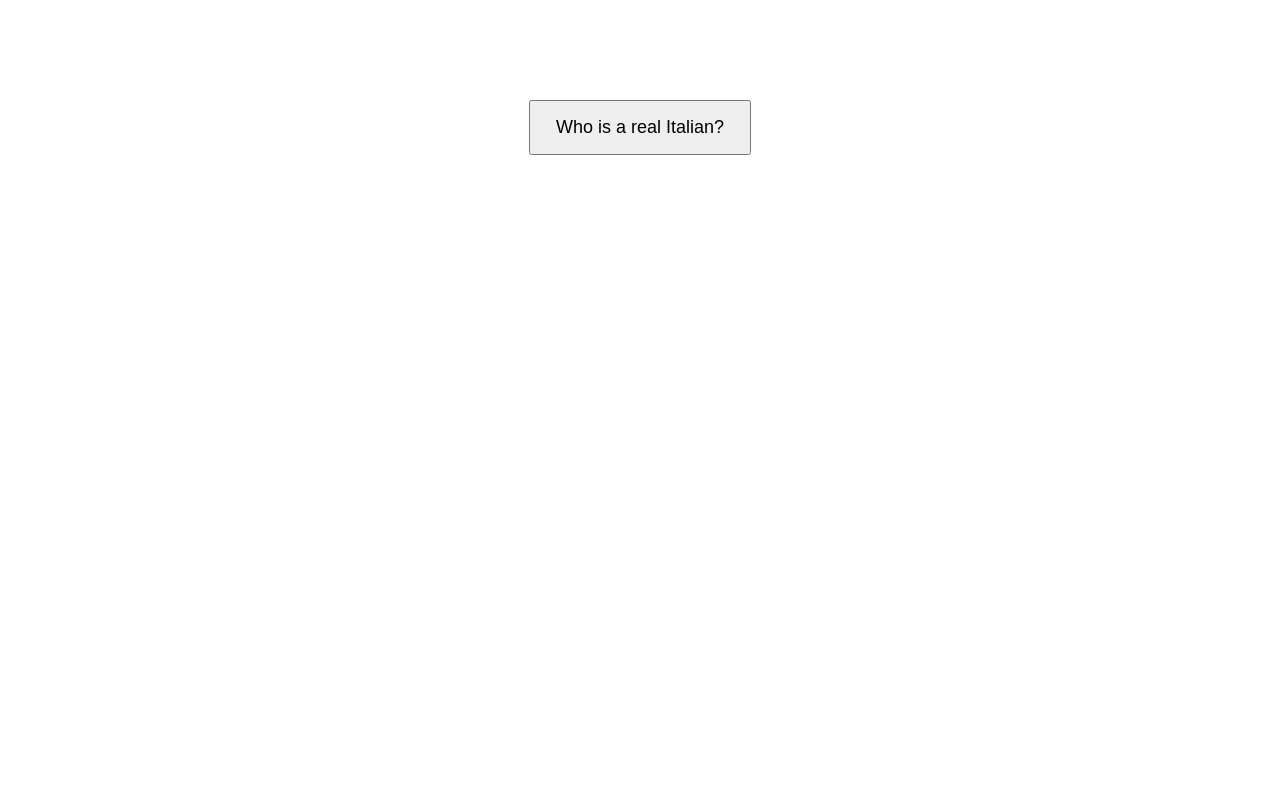
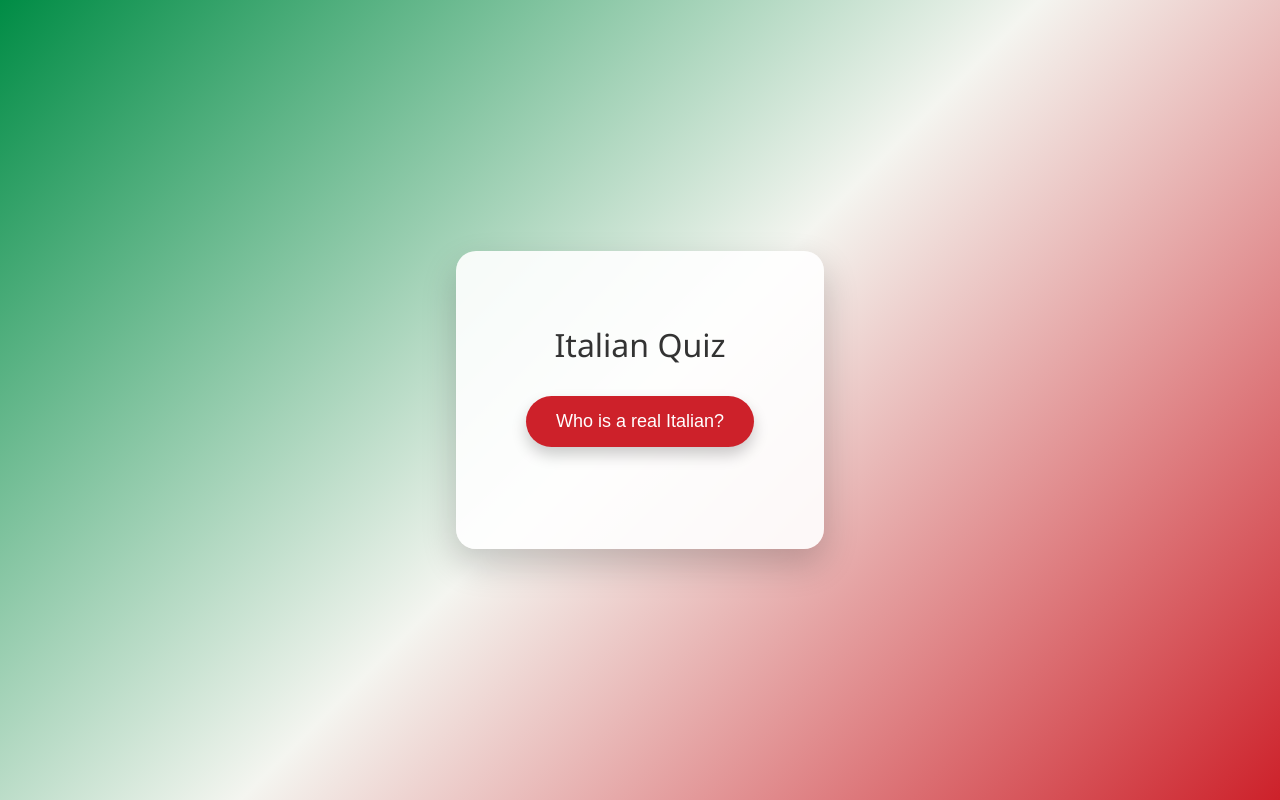
Before and after one commit to elawton29-create/Fil-is-not-an-an-Italian-boi, a plain HTML site: page index.html in a window 1280 px wide. Drawn offline with Linux system fonts and the light colour scheme.

Commit message:
Update index.html

```diff
--- a/index.html
+++ b/index.html
@@ -4,27 +4,71 @@
     <title>Italian Question</title>
     <style>
         body {
+            margin: 0;
+            height: 100vh;
+            display: flex;
+            justify-content: center;
+            align-items: center;
+            background: linear-gradient(135deg, #008C45, #F4F5F0, #CD212A);
+            font-family: 'Segoe UI', Tahoma, Geneva, Verdana, sans-serif;
+        }
+
+        .container {
             text-align: center;
-            margin-top: 100px;
-            font-family: Arial, sans-serif;
+            background: rgba(255, 255, 255, 0.9);
+            padding: 50px 70px;
+            border-radius: 20px;
+            box-shadow: 0 15px 35px rgba(0, 0, 0, 0.2);
+        }
+
+        h1 {
+            margin-bottom: 30px;
+            font-weight: 500;
+            color: #333;
         }
 
         button {
-            padding: 15px 25px;
+            padding: 15px 30px;
             font-size: 18px;
+            border: none;
+            border-radius: 30px;
+            background: #CD212A;
+            color: white;
             cursor: pointer;
+            transition: all 0.3s ease;
+            box-shadow: 0 8px 15px rgba(0, 0, 0, 0.2);
+        }
+
+        button:hover {
+            background: #a51b22;
+            transform: translateY(-3px);
+            box-shadow: 0 12px 20px rgba(0, 0, 0, 0.3);
+        }
+
+        #answer {
+            margin-top: 25px;
+            font-size: 20px;
+            color: #444;
+            opacity: 0;
+            transition: opacity 0.5s ease;
+        }
+
+        .show {
+            opacity: 1;
         }
     </style>
 </head>
 <body>
 
-    <button id="italianBtn" onclick="changeText()">
-        Who is a real Italian?
-    </button>
+    <div class="container">
+        <h1>Italian Quiz</h1>
+        <button onclick="showAnswer()">Who is a real Italian?</button>
+        <div id="answer">not fil</div>
+    </div>
 
     <script>
-        function changeText() {
-            document.getElementById("italianBtn").textContent = "not fil";
+        function showAnswer() {
+            document.getElementById("answer").classList.add("show");
         }
     </script>
 
```
